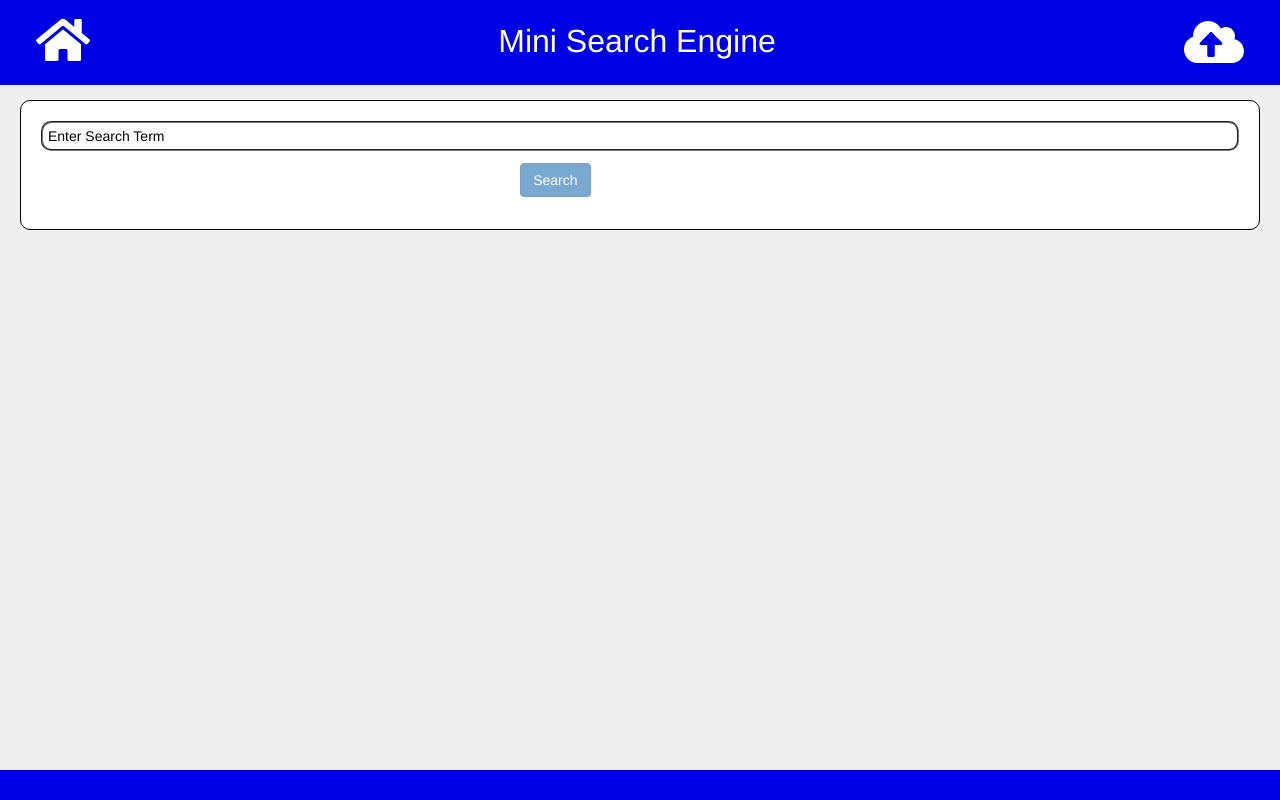
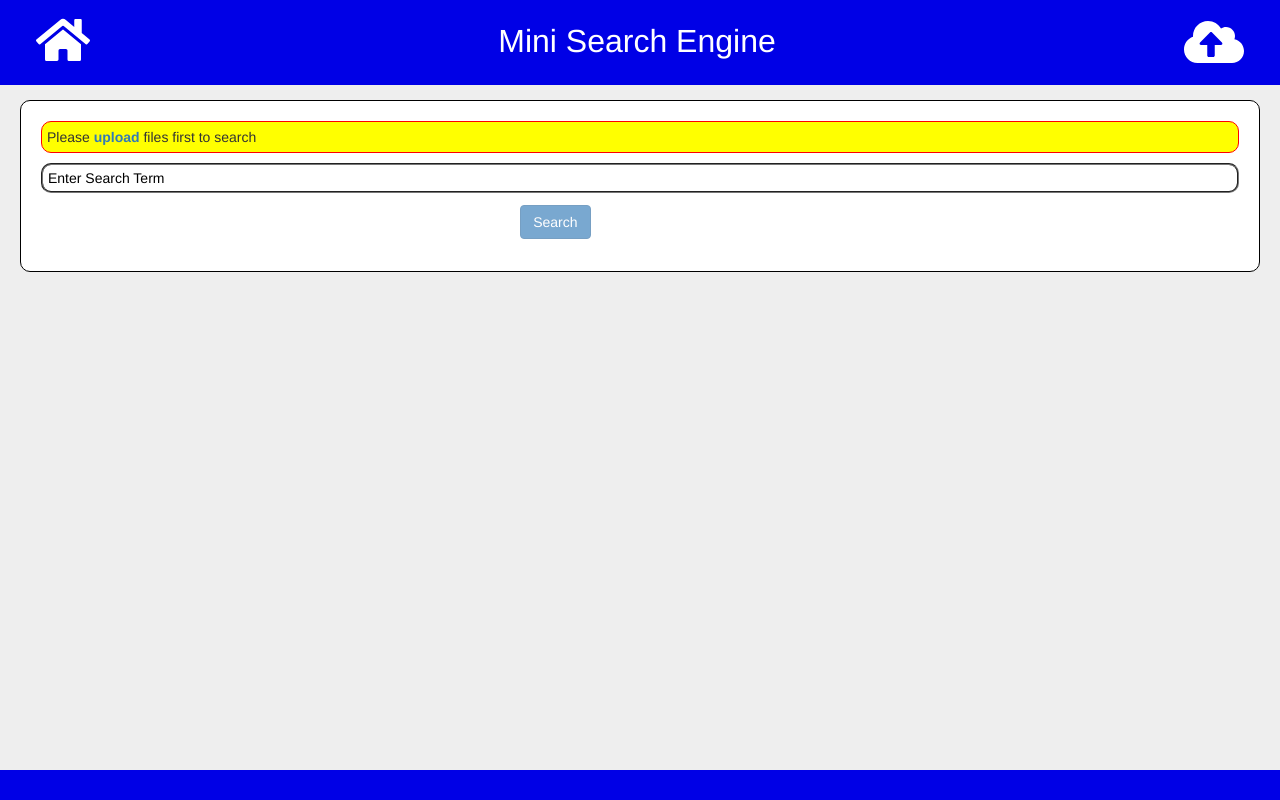
Before and after one commit to urabhisheks/textsearch, a React (Create React App) app: page / in a window 1280 px wide. Built offline with nearby package versions, Linux system fonts and the light colour scheme.

Commit message:
Added error message

```diff
--- a/src/components/Layout/Layout.js
+++ b/src/components/Layout/Layout.js
@@ -1,5 +1,6 @@
 import React, { Component } from 'react'
 import classes from './Layout.module.css';
+import { Link} from 'react-router-dom';
 import {connect} from 'react-redux';
 
 let disabled = true;
@@ -60,10 +61,15 @@ class Layout extends Component {
         </div>)}
       )
     }
-    console.log('Data ', this.props.data);
+    console.log('Data ', this.props.data, typeof this.props.data);
+
     return (
       <div className={classes.Layout}>
         <div>
+          {Object.keys(this.props.data).length? '':
+            <div className={classes.error}>
+              Please <strong><Link to='/upload'>upload</Link> </strong>files first to search
+            </div>}
           <input
             className={classes.Input}
             placeholder='Enter Search Term'
--- a/src/components/Layout/Layout.module.css
+++ b/src/components/Layout/Layout.module.css
@@ -54,3 +54,11 @@
 ::placeholder {
   color: black;
 }
+
+.error{
+  border: 1px solid red;
+  background-color: yellow;
+  margin-bottom: 10px;
+  padding: 5px;
+  border-radius: 10px;
+}
```
